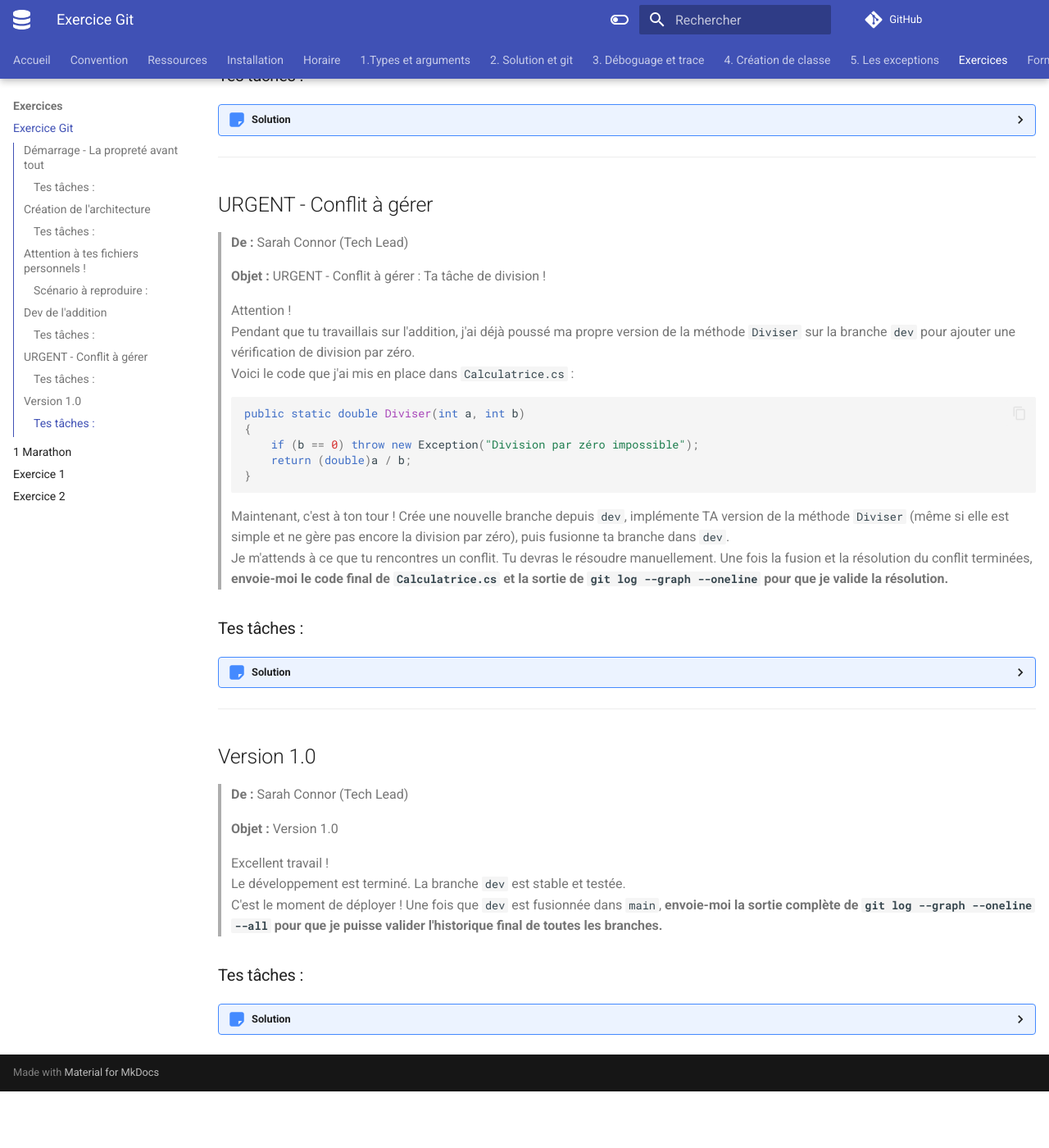
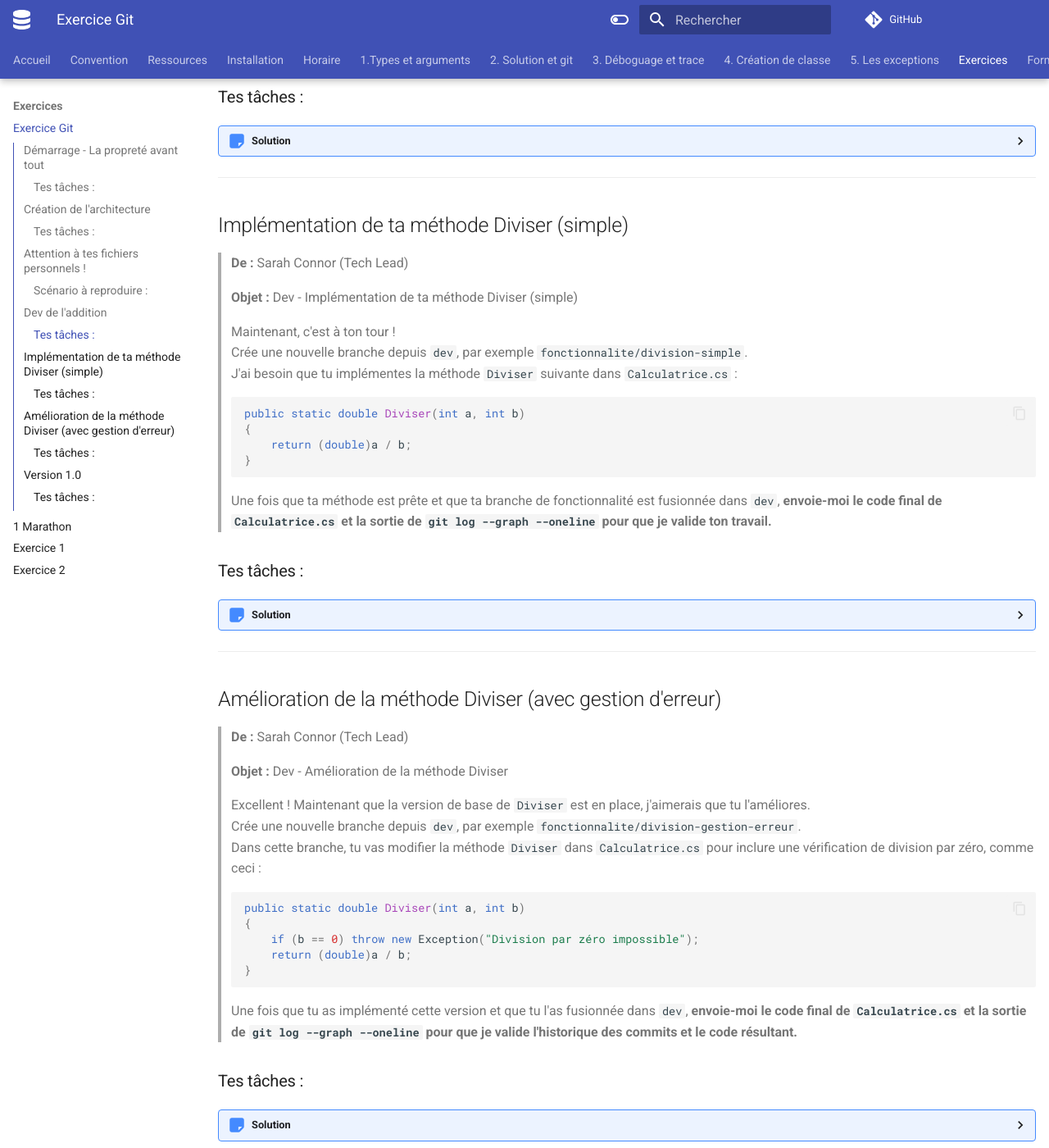
Before and after one commit to TousignantSimon-P2/TousignantSimon-P2.github.io, an MkDocs documentation site: the page built from docs/exercices/exercice_git_semaine_3_1.md, in a window 1280 px wide and 1400 px high, scrolled down 2147 px. Shown: the whole window at 82% size. Built offline with MkDocs 1.6.1 and Material for MkDocs 9.7.7, drawn with Linux system fonts in a browser that asks for light colours; comment, search, counter and statistics services are not loaded; before the commit the page ends 3478 px from its top, so only the background shows below that; some of the changed text lies outside the part shown.

Commit message:
courriel

````diff
--- a/docs/exercices/exercice_git_semaine_3_1.md
+++ b/docs/exercices/exercice_git_semaine_3_1.md
@@ -120,7 +120,7 @@ Après avoir lu le courriel de Sarah, voici comment tu pourrais l'aider :
 > **Objet :** Dev de l'addition - Implémentation de la fonction d'addition
 >
 > C'est parti pour développer une nouvelle fonctionnalité !
-> N'oublie pas que l'on part toujours de la branche `dev` pour créer une fonctionnalité.
+> N'oublie pas que l'on part toujours de la branche `dev` pour créer une fonctionnalité. Pour cette tâche, tu créeras une branche nommée `fonctionnalite/addition`.
 > J'ai besoin que tu implémentes la méthode d'addition suivante dans `Calculatrice.cs` :
 > ```csharp
 > public static int Additionner(int a, int b)
@@ -152,30 +152,28 @@ Après avoir lu le courriel de Sarah, voici comment tu pourrais l'aider :
 
 ---
 
-## URGENT - Conflit à gérer
+## Implémentation de ta méthode Diviser (simple)
 
 > **De :** Sarah Connor (Tech Lead)
 >
-> **Objet :** URGENT - Conflit à gérer : Ta tâche de division !
+> **Objet :** Dev - Implémentation de ta méthode Diviser (simple)
 >
-> Attention !
-> Pendant que tu travaillais sur l'addition, j'ai déjà poussé ma propre version de la méthode `Diviser` sur la branche `dev` pour ajouter une vérification de division par zéro.
-> Voici le code que j'ai mis en place dans `Calculatrice.cs` :
+> Maintenant, c'est à ton tour !
+> Crée une nouvelle branche depuis `dev`, par exemple `fonctionnalite/division-simple`.
+> J'ai besoin que tu implémentes la méthode `Diviser` suivante dans `Calculatrice.cs` :
 > ```csharp
 > public static double Diviser(int a, int b)
 > {
->     if (b == 0) throw new Exception("Division par zéro impossible");
 >     return (double)a / b;
 > }
 > ```
-> Maintenant, c'est à ton tour ! Crée une nouvelle branche depuis `dev`, implémente TA version de la méthode `Diviser` (même si elle est simple et ne gère pas encore la division par zéro), puis fusionne ta branche dans `dev`.
-> Je m'attends à ce que tu rencontres un conflit. Tu devras le résoudre manuellement. Une fois la fusion et la résolution du conflit terminées, **envoie-moi le code final de `Calculatrice.cs` et la sortie de `git log --graph --oneline` pour que je valide la résolution.**
+> Une fois que ta méthode est prête et que ta branche de fonctionnalité est fusionnée dans `dev`, **envoie-moi le code final de `Calculatrice.cs` et la sortie de `git log --graph --oneline` pour que je valide ton travail.**
 
 ### Tes tâches :
 
 ??? Solution "Solution"
     1.  Assure-toi d'être sur la branche `dev` (`git checkout dev`).
-    2.  Crée une nouvelle branche pour ta fonctionnalité de division, par exemple `fonctionnalite/ma-division` (`git checkout -b fonctionnalite/ma-division`).
+    2.  Crée une nouvelle branche pour ta fonctionnalité de division, par exemple `fonctionnalite/division-simple` (`git checkout -b fonctionnalite/division-simple`).
     3.  Dans le fichier `Calculatrice.cs`, ajoute ta version de la méthode `Diviser` (une simple division sans gestion d'erreur) :
         ```csharp
         public static double Diviser(int a, int b)
@@ -186,18 +184,62 @@ Après avoir lu le courriel de Sarah, voici comment tu pourrais l'aider :
     4.  Valide ton travail sur ta branche :
         ```bash
         git add .
-        git commit -m "Fonctionnalité : Ajout de ma version de la méthode Diviser"
+        git commit -m "Fonctionnalité : Ajout de ma version simple de la méthode Diviser"
         ```
     5.  Retourne sur la branche `dev` (`git checkout dev`).
-    6.  Tente de fusionner ta branche `fonctionnalite/ma-division` dans `dev` :
+    6.  Fusionne ta branche `fonctionnalite/division-simple` dans `dev` :
         ```bash
-        git merge fonctionnalite/ma-division
+        git merge fonctionnalite/division-simple
         ```
-        💥 **Un conflit devrait être détecté !**
+
+---
+
+## Amélioration de la méthode Diviser (avec gestion d'erreur)
+
+> **De :** Sarah Connor (Tech Lead)
+>
+> **Objet :** Dev - Amélioration de la méthode Diviser
+>
+> Excellent ! Maintenant que la version de base de `Diviser` est en place, j'aimerais que tu l'améliores.
+> Crée une nouvelle branche depuis `dev`, par exemple `fonctionnalite/division-gestion-erreur`.
+> Dans cette branche, tu vas modifier la méthode `Diviser` dans `Calculatrice.cs` pour inclure une vérification de division par zéro, comme ceci :
+> ```csharp
+> public static double Diviser(int a, int b)
+> {
+>     if (b == 0) throw new Exception("Division par zéro impossible");
+>     return (double)a / b;
+> }
+> ```
+> Une fois que tu as implémenté cette version et que tu l'as fusionnée dans `dev`, **envoie-moi le code final de `Calculatrice.cs` et la sortie de `git log --graph --oneline` pour que je valide l'historique des commits et le code résultant.**
+
+### Tes tâches :
+
+??? Solution "Solution"
+    1.  Assure-toi d'être sur la branche `dev` (`git checkout dev`).
+    2.  Crée une nouvelle branche pour cette amélioration, par exemple `fonctionnalite/division-gestion-erreur` (`git checkout -b fonctionnalite/division-gestion-erreur`).
+    3.  Dans le fichier `Calculatrice.cs`, modifie la méthode `Diviser` pour inclure la gestion d'erreur :
+        ```csharp
+        public static double Diviser(int a, int b)
+        {
+            if (b == 0) throw new Exception("Division par zéro impossible");
+            return (double)a / b;
+        }
+        ```
+    4.  Valide ton travail sur ta branche :
+        ```bash
+        git add .
+        git commit -m "Fonctionnalité : Amélioration de la méthode Diviser avec gestion d'erreur"
+        ```
+    5.  Retourne sur la branche `dev` (`git checkout dev`).
+    6.  Tente de fusionner ta branche `fonctionnalite/division-gestion-erreur` dans `dev` :
+        ```bash
+        git merge fonctionnalite/division-gestion-erreur
+        ```
+        💥 **Un conflit devrait être détecté ici, car tu as déjà une version de `Diviser` sur `dev`!**
     7.  **Résolution du conflit :**
         *   Ouvre `Calculatrice.cs` dans ton éditeur de texte.
-        *   Tu verras des marqueurs de conflit (`<<<<<<<`, `=======`, `>>>>>>>`) indiquant les différences entre ta version et celle de Sarah sur `dev`.
-        *   Modifie le fichier pour combiner les deux versions. L'objectif est de garder la fonctionnalité de division tout en intégrant la vérification de division par zéro de Sarah. Le code final devrait ressembler à ceci :
+        *   Tu verras des marqueurs de conflit (`<<<<<<<`, `=======`, `>>>>>>>`) indiquant les différences entre la version de `dev` (ta version simple) et ta nouvelle version (avec gestion d'erreur).
+        *   Modifie le fichier pour combiner les deux versions. L'objectif est de garder la nouvelle fonctionnalité de division avec la vérification de division par zéro. Le code final devrait ressembler à ceci :
             ```csharp
             public static double Diviser(int a, int b)
             {
@@ -209,7 +251,7 @@ Après avoir lu le courriel de Sarah, voici comment tu pourrais l'aider :
     8.  Marque le conflit comme résolu et finalise la fusion :
         ```bash
         git add Calculatrice.cs
-        git commit -m "Fusion : Résolution de conflit sur la méthode Diviser (intégration des deux versions)"
+        git commit -m "Fusion : Résolution de conflit sur la méthode Diviser (intégration de la version avec gestion d'erreur)"
         ```
 
 ---
@@ -222,7 +264,11 @@ Après avoir lu le courriel de Sarah, voici comment tu pourrais l'aider :
 >
 > Excellent travail !
 > Le développement est terminé. La branche `dev` est stable et testée.
-> C'est le moment de déployer ! Une fois que `dev` est fusionnée dans `main`, **envoie-moi la sortie complète de `git log --graph --oneline --all` pour que je puisse valider l'historique final de toutes les branches.**
+> C'est le moment de déployer !
+>
+> Une fois que `dev` est fusionnée dans `main`, j'aimerais que tu places un tag `v1.0` sur le commit le plus récent de `main` pour marquer cette version.
+>
+> Après cela, **envoie-moi la sortie complète de `git log --graph --oneline --all` ainsi que `git tag` pour que je puisse valider l'historique final de toutes les branches et les tags.**
 
 ### Tes tâches :
 ??? Solution "Solution"
@@ -231,7 +277,12 @@ Après avoir lu le courriel de Sarah, voici comment tu pourrais l'aider :
         ```bash
         git merge dev
         ```
-    3.  Admire ton graphe final et appelle-moi pour la validation :
+    3.  Place le tag `v1.0` sur le commit actuel de `main` :
+        ```bash
+        git tag -a v1.0 -m "Release v1.0"
+        ```
+    4.  Admire ton graphe final et les tags, puis appelle-moi pour la validation :
         ```bash
         git log --graph --oneline --all
+        git tag
         ```
````
